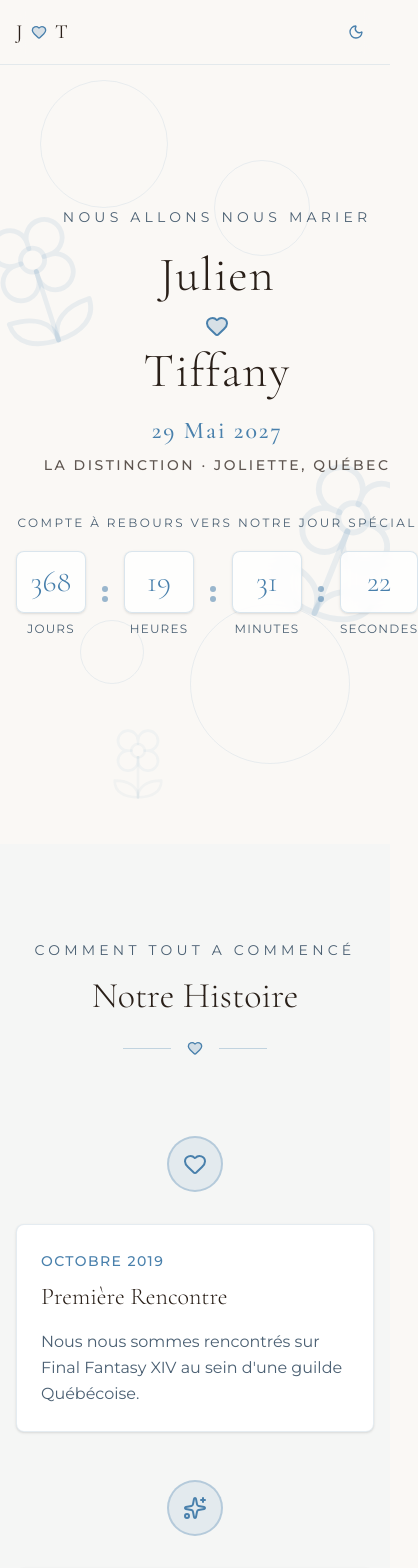
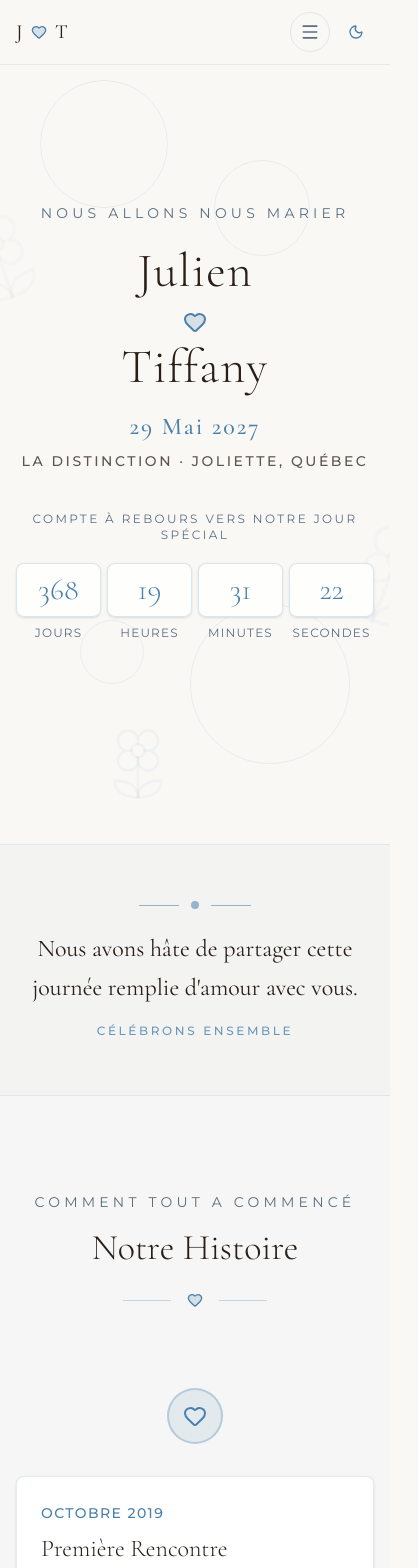
Before and after one commit to pixelfenix/Wedding, a Next.js app: page / in a window 390 px wide. Shown: the top 1568 px of the page, 418 px wide, since content can reach past the window. Built offline with nearby package versions, Linux system fonts and the light colour scheme.

Commit message:
Implement full aesthetic refinement pass

```diff
--- a/app/globals.css
+++ b/app/globals.css
@@ -16,7 +16,7 @@
   --secondary: oklch(0.95 0.01 240);
   --secondary-foreground: oklch(0.25 0.02 60);
   --muted: oklch(0.94 0.01 240);
-  --muted-foreground: oklch(0.48 0.04 245);
+  --muted-foreground: oklch(0.53 0.04 245);
   --accent: oklch(0.68 0.1 240);
   --accent-foreground: oklch(0.98 0.005 90);
   --destructive: oklch(0.577 0.245 27.325);
--- a/app/page.tsx
+++ b/app/page.tsx
@@ -10,10 +10,35 @@ export default function WeddingPage() {
     <main className="min-h-screen">
       <Navigation />
       <HeroSection />
+      <section className="border-y border-primary/10 bg-primary/[0.035] px-6 py-14 text-center md:py-16" aria-label="Message de bienvenue">
+        <div className="mx-auto max-w-2xl">
+          <div className="mb-5 flex items-center justify-center gap-3 text-primary/55" aria-hidden="true">
+            <span className="h-px w-10 bg-current" />
+            <span className="h-2 w-2 rounded-full bg-current" aria-hidden="true" />
+            <span className="h-px w-10 bg-current" />
+          </div>
+          <p className="font-serif text-2xl leading-relaxed text-foreground md:text-3xl">
+            Nous avons hâte de partager cette journée remplie d&apos;amour avec vous.
+          </p>
+          <p className="mt-4 text-xs font-medium uppercase tracking-[0.22em] text-primary/80">
+            Célébrons ensemble
+          </p>
+        </div>
+      </section>
       <div id="story">
         <OurStory />
       </div>
+      <div className="flex items-center justify-center gap-3 py-8 text-primary/45" aria-hidden="true">
+        <span className="h-px w-16 bg-current" />
+        <span className="h-2 w-2 rounded-full border border-current" />
+        <span className="h-px w-16 bg-current" />
+      </div>
       <WeddingDetails />
+      <div className="flex items-center justify-center gap-3 py-8 text-primary/45" aria-hidden="true">
+        <span className="h-px w-16 bg-current" />
+        <span className="h-2 w-2 rounded-full border border-current" />
+        <span className="h-px w-16 bg-current" />
+      </div>
       <RSVPForm />
       <Footer />
     </main>
--- a/components/countdown-timer.tsx
+++ b/components/countdown-timer.tsx
@@ -40,7 +40,7 @@ export function CountdownTimer({ targetDate }: CountdownTimerProps) {
   }, [targetDate])
 
   const timeSeparator = (
-    <span aria-hidden="true" className="flex shrink-0 flex-col items-center gap-1 self-center text-primary/55">
+    <span aria-hidden="true" className="hidden shrink-0 flex-col items-center gap-1 self-center text-primary/55 md:flex">
       <span className="h-1.5 w-1.5 rounded-full bg-current" />
       <span className="h-1.5 w-1.5 rounded-full bg-current" />
     </span>
@@ -48,12 +48,12 @@ export function CountdownTimer({ targetDate }: CountdownTimerProps) {
 
   if (!mounted) {
     return (
-      <div className="flex items-center justify-center gap-4 md:gap-8">
+      <div className="grid w-full grid-cols-4 items-start justify-center gap-1.5 sm:gap-3 md:flex md:w-auto md:items-center md:gap-8">
         {["Jours", "Heures", "Minutes", "Secondes"].map((label, index) => (
           <Fragment key={label}>
             {index > 0 && timeSeparator}
             <div className="text-center">
-            <div className="bg-card/80 backdrop-blur-sm border border-primary/20 rounded-lg p-3 md:p-6 min-w-[70px] md:min-w-[100px] shadow-sm">
+            <div className="bg-card/80 backdrop-blur-sm border border-primary/20 rounded-lg p-2 sm:p-3 md:p-6 min-w-0 md:min-w-[100px] shadow-sm">
               <span className="text-3xl md:text-5xl font-serif font-light text-primary">--</span>
             </div>
             <span className="text-xs md:text-sm text-muted-foreground mt-2 block tracking-widest uppercase">
@@ -74,12 +74,12 @@ export function CountdownTimer({ targetDate }: CountdownTimerProps) {
   ]
 
   return (
-    <div className="flex items-center justify-center gap-4 md:gap-8">
+    <div className="grid w-full grid-cols-4 items-start justify-center gap-1.5 sm:gap-3 md:flex md:w-auto md:items-center md:gap-8">
       {timeUnits.map(({ label, value }, index) => (
         <Fragment key={label}>
           {index > 0 && timeSeparator}
           <div className="text-center">
-          <div className="bg-card/80 backdrop-blur-sm border border-primary/20 rounded-lg p-3 md:p-6 min-w-[70px] md:min-w-[100px] shadow-sm">
+          <div className="bg-card/80 backdrop-blur-sm border border-primary/20 rounded-lg p-2 sm:p-3 md:p-6 min-w-0 md:min-w-[100px] shadow-sm">
             <span className="text-3xl md:text-5xl font-serif font-light text-primary">
               {value.toString().padStart(2, "0")}
             </span>
--- a/components/hero-section.tsx
+++ b/components/hero-section.tsx
@@ -15,11 +15,11 @@ export function HeroSection() {
         <div className="absolute top-40 right-20 w-24 h-24 border border-primary/10 rounded-full" />
         <div className="absolute bottom-40 left-20 w-16 h-16 border border-primary/10 rounded-full" />
         <div className="absolute bottom-20 right-10 w-40 h-40 border border-primary/10 rounded-full" />
-        <div className="absolute -left-8 top-1/4 text-primary/10 rotate-[-18deg]" aria-hidden="true">
-          <Flower2 className="h-36 w-36" strokeWidth={0.8} />
+        <div className="absolute -left-12 top-1/4 text-primary/5 opacity-60 md:-left-8 md:text-primary/10 md:opacity-100 rotate-[-18deg]" aria-hidden="true">
+          <Flower2 className="h-24 w-24 md:h-36 md:w-36" strokeWidth={0.8} />
         </div>
-        <div className="absolute -right-10 bottom-1/4 text-primary/10 rotate-[22deg]" aria-hidden="true">
-          <Flower2 className="h-44 w-44" strokeWidth={0.8} />
+        <div className="absolute -right-14 bottom-1/4 text-primary/5 opacity-60 md:-right-10 md:text-primary/10 md:opacity-100 rotate-[22deg]" aria-hidden="true">
+          <Flower2 className="h-28 w-28 md:h-44 md:w-44" strokeWidth={0.8} />
         </div>
         <div className="absolute left-1/4 bottom-10 text-primary/5" aria-hidden="true">
           <Flower2 className="h-20 w-20" strokeWidth={0.8} />
--- a/components/navigation.tsx
+++ b/components/navigation.tsx
@@ -1,13 +1,17 @@
 "use client"
 
 import { DarkModeToggle } from "./dark-mode-toggle"
-import { Heart } from "lucide-react"
+import { Heart, Menu, X } from "lucide-react"
+import { useState } from "react"
 
 export function Navigation() {
+  const [menuOpen, setMenuOpen] = useState(false)
+
   const scrollToSection = (id: string) => {
     const element = document.getElementById(id)
     if (element) {
       element.scrollIntoView({ behavior: "smooth" })
+      setMenuOpen(false)
     }
   }
 
@@ -44,9 +48,43 @@ export function Navigation() {
           </button>
         </div>
 
-        {/* Dark mode toggle */}
-        <DarkModeToggle />
+        <div className="flex items-center gap-2">
+          <div className="hidden md:flex">
+            <DarkModeToggle />
+          </div>
+          <button
+            type="button"
+            aria-label={menuOpen ? "Fermer le menu" : "Ouvrir le menu"}
+            aria-expanded={menuOpen}
+            onClick={() => setMenuOpen((open) => !open)}
+            className="inline-flex h-10 w-10 items-center justify-center rounded-full border border-border/60 text-muted-foreground transition-colors hover:border-primary/50 hover:text-primary md:hidden"
+          >
+            {menuOpen ? <X className="h-5 w-5" /> : <Menu className="h-5 w-5" />}
+          </button>
+          <div className="md:hidden">
+            <DarkModeToggle />
+          </div>
+        </div>
       </nav>
+      {menuOpen && (
+        <div className="border-t border-border/50 bg-background/95 px-4 py-4 shadow-sm backdrop-blur-md md:hidden">
+          <div className="mx-auto flex max-w-6xl flex-col gap-1">
+            {[
+              ["story", "Notre Histoire"],
+              ["details", "Détails"],
+              ["rsvp", "RSVP"],
+            ].map(([id, label]) => (
+              <button
+                key={id}
+                onClick={() => scrollToSection(id)}
+                className="rounded-md px-3 py-3 text-left text-sm tracking-wide text-muted-foreground transition-colors hover:bg-primary/5 hover:text-primary"
+              >
+                {label}
+              </button>
+            ))}
+          </div>
+        </div>
+      )}
     </header>
   )
 }
--- a/components/wedding-details.tsx
+++ b/components/wedding-details.tsx
@@ -41,7 +41,7 @@ const details = [
 
 export function WeddingDetails() {
   return (
-    <section className="py-24 px-4" id="details">
+    <section className="border-t border-primary/10 bg-primary/[0.02] px-4 py-20 md:py-24" id="details">
       <div className="max-w-5xl mx-auto">
         {/* Section header */}
         <div className="text-center mb-16">
@@ -65,7 +65,7 @@ export function WeddingDetails() {
             return (
               <div
                 key={detail.title}
-                className="bg-card border border-border/50 rounded-lg p-8 text-center shadow-sm hover:shadow-md transition-shadow"
+                className="bg-card border border-primary/15 rounded-md p-7 text-center shadow-sm shadow-primary/5 transition-all duration-300 hover:-translate-y-1 hover:border-primary/30 hover:shadow-md hover:shadow-primary/10"
               >
                 <div className="inline-flex items-center justify-center w-14 h-14 rounded-full bg-primary/10 mb-6">
                   <Icon className="w-6 h-6 text-primary" />
```
